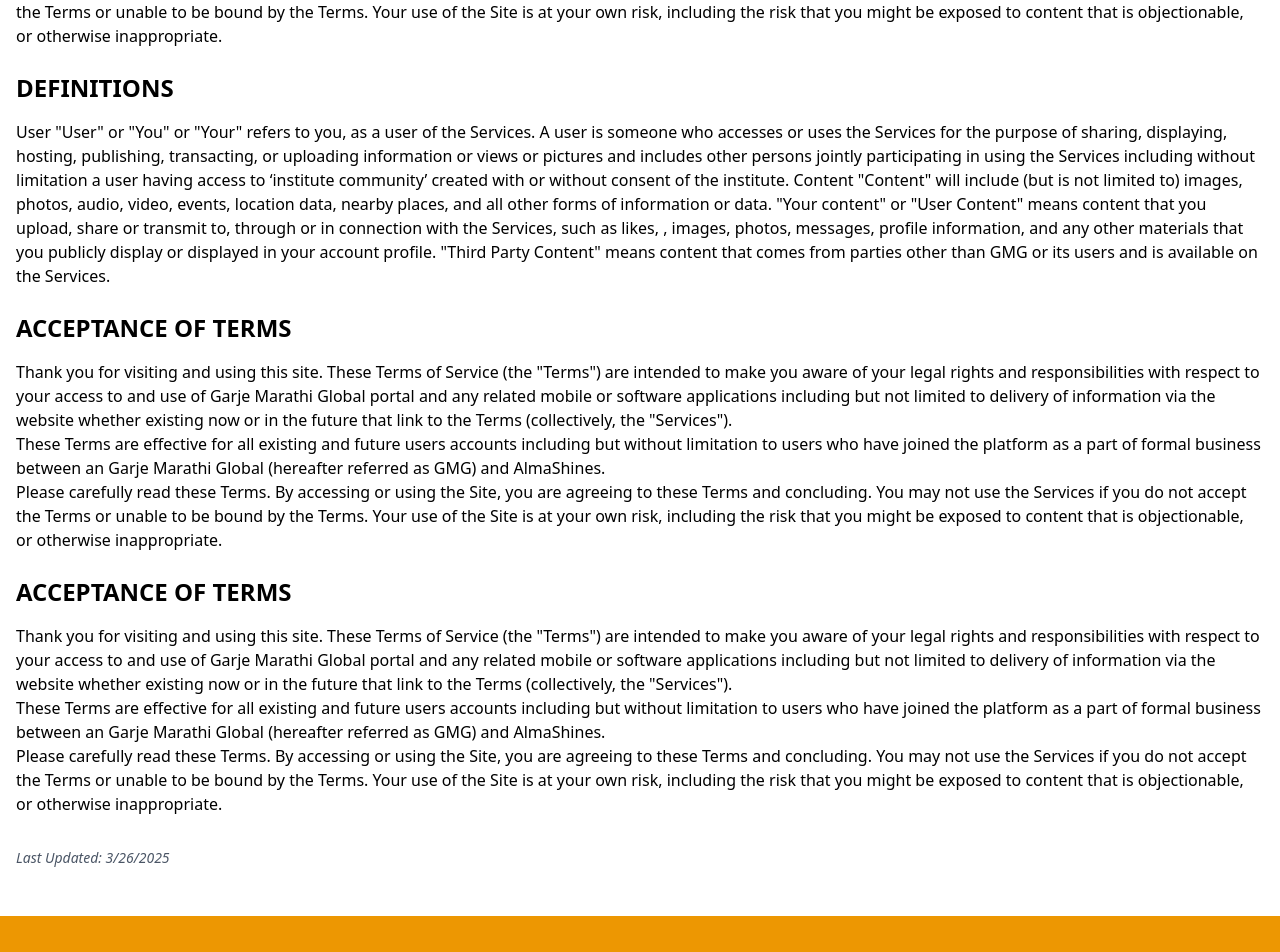
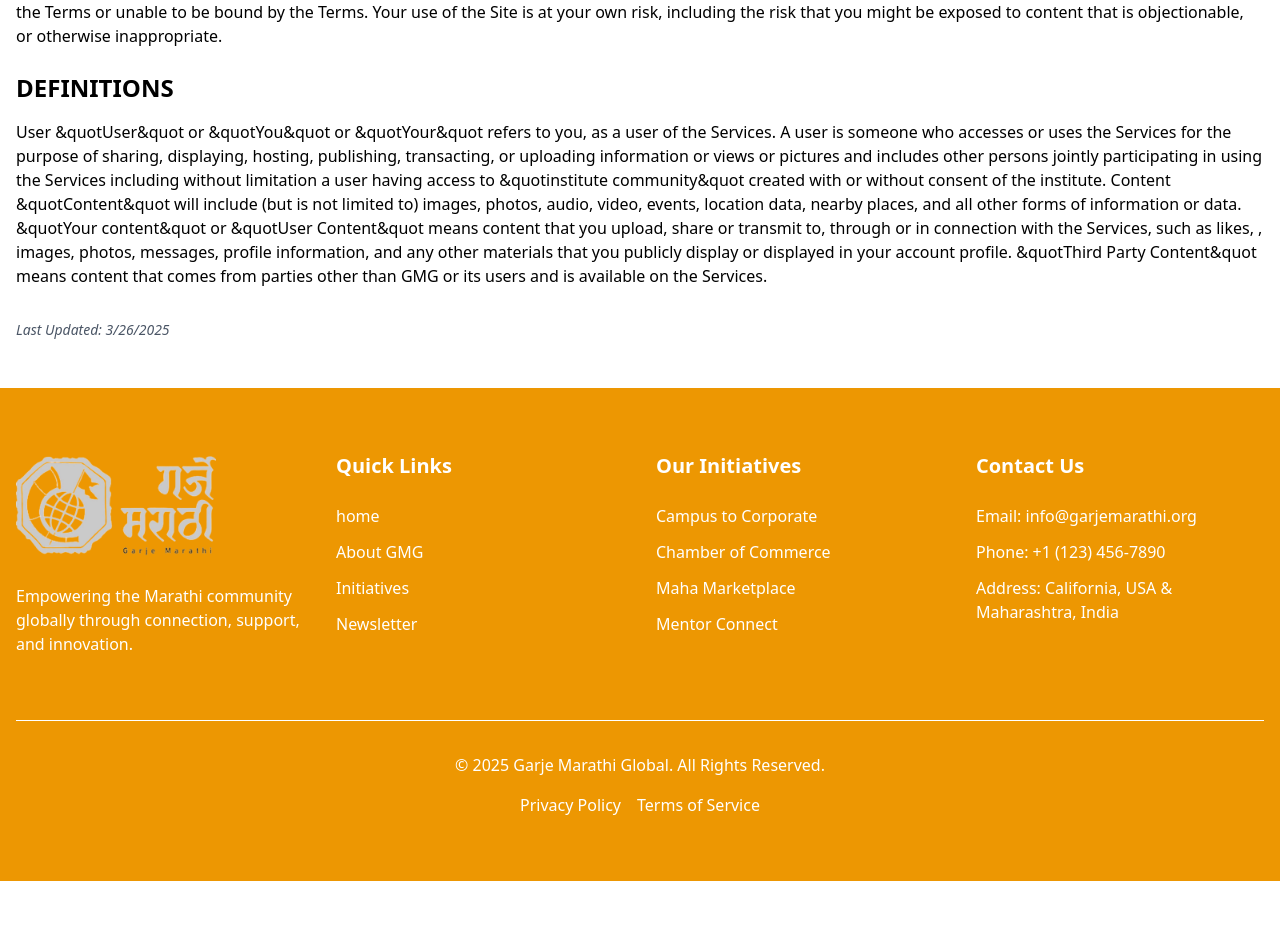
Before and after one commit to its-aniket/GarjeMarathi, a Next.js app: page /terms in a window 1280 px wide. Shown: the part 300-1252 px from the top of the page. After the commit the page ends 1181 px from the top, so only its background shows below. Built offline with nearby package versions, Linux system fonts and the light colour scheme.

Commit message:
initiatives added 1

```diff
--- a/src/app/terms/page.tsx
+++ b/src/app/terms/page.tsx
@@ -14,7 +14,7 @@
           <div className="prose prose-lg ">
             <section className="mb-6">
               <h2 className="text-2xl font-semibold mb-4">ACCEPTANCE OF TERMS</h2>
-              <p>Thank you for visiting and using this site. These Terms of Service (the "Terms") are intended to make you aware of your legal rights and responsibilities with respect to your access to and use of Garje Marathi Global portal and any related mobile or software applications including but not limited to delivery of information via the website whether existing now or in the future that link to the Terms (collectively, the "Services").</p>
+              <p>Thank you for visiting and using this site. These Terms of Service (the &quotTerms&quot) are intended to make you aware of your legal rights and responsibilities with respect to your access to and use of Garje Marathi Global portal and any related mobile or software applications including but not limited to delivery of information via the website whether existing now or in the future that link to the Terms (collectively, the "Services").</p>
 
               <p>These Terms are effective for all existing and future users accounts including but without limitation to users who have joined the platform as a part of formal business between an Garje Marathi Global (hereafter referred as GMG) and AlmaShines.</p>
 
@@ -24,28 +24,11 @@
             <section className="mb-6">
               <h2 className="text-2xl font-semibold mb-4">DEFINITIONS</h2>
               <p>User
-"User" or "You" or "Your" refers to you, as a user of the Services. A user is someone who accesses or uses the Services for the purpose of sharing, displaying, hosting, publishing, transacting, or uploading information or views or pictures and includes other persons jointly participating in using the Services including without limitation a user having access to ‘institute community’ created with or without consent of the institute.
+              &quotUser&quot or &quotYou&quot or &quotYour&quot refers to you, as a user of the Services. A user is someone who accesses or uses the Services for the purpose of sharing, displaying, hosting, publishing, transacting, or uploading information or views or pictures and includes other persons jointly participating in using the Services including without limitation a user having access to &quotinstitute community&quot created with or without consent of the institute.
 Content
-"Content" will include (but is not limited to) images, photos, audio, video, events, location data, nearby places, and all other forms of information or data. "Your content" or "User Content" means content that you upload, share or transmit to, through or in connection with the Services, such as likes, , images, photos, messages, profile information, and any other materials that you publicly display or displayed in your account profile. "Third Party Content" means content that comes from parties other than GMG or its users and is available on the Services.</p>
+&quotContent&quot will include (but is not limited to) images, photos, audio, video, events, location data, nearby places, and all other forms of information or data. &quotYour content&quot or &quotUser Content&quot means content that you upload, share or transmit to, through or in connection with the Services, such as likes, , images, photos, messages, profile information, and any other materials that you publicly display or displayed in your account profile. &quotThird Party Content&quot means content that comes from parties other than GMG or its users and is available on the Services.</p>
             </section>
 
-            <section className="mb-6">
-              <h2 className="text-2xl font-semibold mb-4">ACCEPTANCE OF TERMS</h2>
-              <p>Thank you for visiting and using this site. These Terms of Service (the "Terms") are intended to make you aware of your legal rights and responsibilities with respect to your access to and use of Garje Marathi Global portal and any related mobile or software applications including but not limited to delivery of information via the website whether existing now or in the future that link to the Terms (collectively, the "Services").</p>
-
-              <p>These Terms are effective for all existing and future users accounts including but without limitation to users who have joined the platform as a part of formal business between an Garje Marathi Global (hereafter referred as GMG) and AlmaShines.</p>
-
-              <p>Please carefully read these Terms. By accessing or using the Site, you are agreeing to these Terms and concluding. You may not use the Services if you do not accept the Terms or unable to be bound by the Terms. Your use of the Site is at your own risk, including the risk that you might be exposed to content that is objectionable, or otherwise inappropriate.</p>
-            </section>
-
-            <section className="mb-6">
-              <h2 className="text-2xl font-semibold mb-4">ACCEPTANCE OF TERMS</h2>
-              <p>Thank you for visiting and using this site. These Terms of Service (the "Terms") are intended to make you aware of your legal rights and responsibilities with respect to your access to and use of Garje Marathi Global portal and any related mobile or software applications including but not limited to delivery of information via the website whether existing now or in the future that link to the Terms (collectively, the "Services").</p>
-
-              <p>These Terms are effective for all existing and future users accounts including but without limitation to users who have joined the platform as a part of formal business between an Garje Marathi Global (hereafter referred as GMG) and AlmaShines.</p>
-
-              <p>Please carefully read these Terms. By accessing or using the Site, you are agreeing to these Terms and concluding. You may not use the Services if you do not accept the Terms or unable to be bound by the Terms. Your use of the Site is at your own risk, including the risk that you might be exposed to content that is objectionable, or otherwise inappropriate.</p>
-            </section>
 
 
 
```
